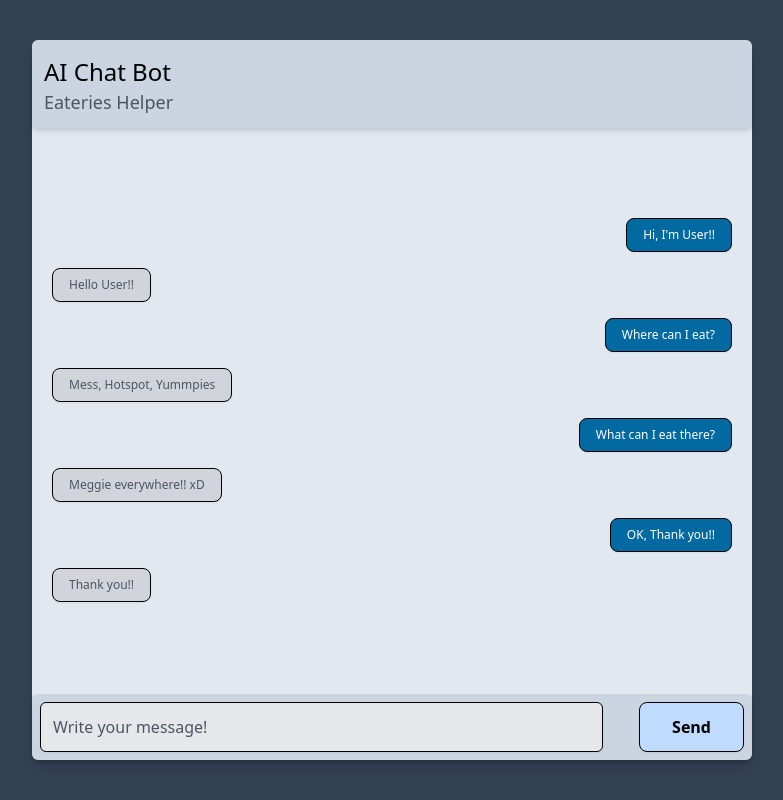
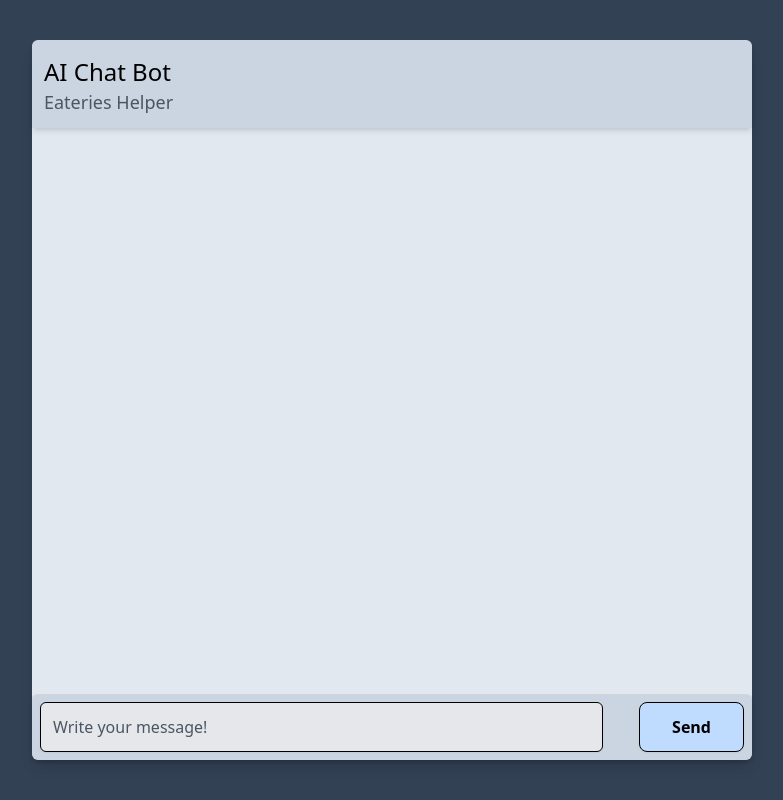
Before and after one commit to nisargsc/ai-chatbot, a Next.js app: page / in a window 1280 px wide. Shown: the whole page, without its empty margins (248-1031 px from the left). Built offline with nearby package versions, Linux system fonts and the light colour scheme.

Commit message:
user input and chat update done

```diff
--- /dev/null
+++ b/components/ChatContext.js
@@ -0,0 +1,24 @@
+import React, { useContext, useState } from 'react';
+
+export const ChatContext = React.createContext()
+export const ChatUpdateContext = React.createContext()
+
+export function useChat() {
+    return useContext(ChatContext)
+}
+
+export function useChatUpdate() {
+    return useContext(ChatUpdateContext)
+}
+
+export function ChatProvider({ children }) {
+    const [chat, setChat] = useState([]);
+
+    return (
+        <ChatContext.Provider value= { chat }>
+            <ChatUpdateContext.Provider value= { setChat }>
+                { children }
+            </ChatUpdateContext.Provider>
+        </ChatContext.Provider>
+    )
+}
--- a/components/Chatarea.js
+++ b/components/Chatarea.js
@@ -1,10 +1,12 @@
+import { useChat } from "./ChatContext";
 import Msg from "./Msg";
 
-export default function Chatarea(props) {
-    // console.log(props.convo)
+export default function Chatarea() {
+    const chat = useChat();
+    const i = 0
     return(
         <div id="chatarea" className="flex flex-col space-y-4 p-3 overflow-y-auto scrollbar-thumb-blue scrollbar-thumb-rounded scrollbar-track-blue-lighter scrollbar-w-2 scrolling-touch">
-                { props.convo.map((m) => <Msg sender={m["sender"]} msg= {m["msg"]}/>) }
+                { chat.map((m) => <Msg sender={m["sender"]} msg= {m["msg"]} i={i++}/> ) }
         </div>
     );
 }
--- a/components/Chatbot.js
+++ b/components/Chatbot.js
@@ -2,15 +2,15 @@ import Tittle from "./Tittle";
 import Inputform from "./Inputform";
 import Chatarea from "./Chatarea";
 
-export default function Chatbot(props)  {
-    // console.log("in chatbot ", props.convo)
+export default function Chatbot()  {
     return (
         <div className="flex-1 max-w-[90vh] max-h-[90vh]  rounded-lg shadow-lg justify-between flex flex-col h-screen bg-slate-200">
             <Tittle />
 
-            <Chatarea convo={props.convo}/>
+            <Chatarea />
 
             <Inputform />
+
         </div>
     );
 }
--- a/components/Inputform.js
+++ b/components/Inputform.js
@@ -1,13 +1,22 @@
-const submit = () => {
-    console.log("clicked on the send button!!")
-}
+import React from 'react';
+import { updatedChat } from '../utils/chat';
+import { useChat, useChatUpdate } from './ChatContext';
 
-export default function Inputform(props) {
+let msgRef = React.createRef();
+
+export default function Inputform() {
+    const chat = useChat();
+    const setChat = useChatUpdate();
+
     return (
         <div id="input" className="border-t-2 border-gray-200 shadow-md px-2 py-2 mb-2 sm:mb-0 relative flex rounded-md bg-slate-300">
-            <input type="text" placeholder="Write your message!" className="border border-black w-4/5 py-3 px-3 focus:outline-none focus:placeholder-gray-400 text-gray-600 placeholder-gray-600 bg-gray-200 rounded-md shadow-sm focus:shadow-md"/>
+            <input id="message" ref={msgRef} type="text" placeholder="Write your message!" className="border border-black w-4/5 py-3 px-3 focus:outline-none focus:placeholder-gray-400 text-gray-600 placeholder-gray-600 bg-gray-200 rounded-md shadow-sm focus:shadow-md"/>
             <div className="absolute right-0 items-center inset-y-0 hidden sm:flex pr-2 py-2">
-                <button type="button" onClick={submit} className="inline-flex items-center justify-center rounded-lg px-8 py-3 transition duration-500 ease-in-out border border-black shadow-sm hover:shadow-lg bg-blue-200 hover:bg-blue-500">
+                <button type="button" className="inline-flex items-center justify-center rounded-lg px-8 py-3 transition duration-500 ease-in-out border border-black shadow-sm hover:shadow-lg bg-blue-200 hover:bg-blue-500"
+                    onClick={ () => {
+                        setChat(updatedChat(chat, msgRef.current.value));
+                        msgRef.current.value="";
+                    }}>
                     <span className="font-bold text-black">Send</span>
                 </button>
             </div>
--- a/components/Msg.js
+++ b/components/Msg.js
@@ -1,9 +1,8 @@
 import Botmsg from "./Botmsg";
 import Usermsg from "./Usermsg";
 
-export default function Msg(props) {
-    let { sender, msg } = props
-    console.log(sender+" : "+msg)
+export default function Msg({ sender, msg , i}) {
+    console.log(i+ "| " +sender+" : "+msg)
     return(
         <>
             { (sender=="user")? <Usermsg msg={msg} /> : <Botmsg msg={msg} /> }
--- a/pages/api/convo.js
+++ /dev/null
@@ -1,43 +0,0 @@
-export default function handler(req,res) {
-    const convo = [
-        {
-            sender: "user",
-            msg: "Hi, I'm User!!"
-        },
-        {
-            sender: "bot",
-            msg: "Hello User!!"
-        },
-        {
-            sender: "user",
-            msg: "Where can I eat?"
-        },
-        {
-            sender: "bot",
-            msg: "Mess, Hotspot, Yummpies"
-        },
-        {
-            sender: "user",
-            msg: "What can I eat there?"
-        },
-        {
-            sender: "bot",
-            msg: "Meggie everywhere!! xD"
-        },
-        {
-            sender: "user",
-            msg: "OK, Thank you!!"
-        },
-        {
-            sender: "bot",
-            msg: "Thank you!!"
-        }
-    ]
-
-    const json_res = {
-        convo : convo
-    }
-
-    res.status(200).json( json_res )
-
-}
--- a/pages/index.js
+++ b/pages/index.js
@@ -1,7 +1,10 @@
 import Chatbot from "../components/chatbot";
+import { ChatProvider, useChat, useChatUpdate } from "../components/ChatContext";
 
-export default function Home(props) {
-  // console.log("in home", props)
+export default function Home() {
+    const chat = useChat();
+    const setChat = useChatUpdate();
+
     return (
         <div className="flex min-h-screen py-2 justify-center items-center bg-slate-700">
         <head>
@@ -10,19 +13,10 @@ export default function Home(props) {
             <link rel="icon" href="/favicon.ico" />
         </head>
 
-      <Chatbot convo={ props.convo }/>
+        <ChatProvider>
+            <Chatbot />
+        </ChatProvider>
+
         </div>
     )
 }
-
-export async function getServerSideProps(context) {
-  const res = await fetch("http://localhost:3000/api/convo")
-  const data = await res.json()
-  const { convo } = data
-  // console.log("in serversideprops", convo)
-  return {
-    props: {
-        convo: convo
-    },
-  }
-}
--- /dev/null
+++ b/utils/chat.js
@@ -0,0 +1,12 @@
+import { botMessage } from "./nlp"
+
+export function updatedChat(chat, user_msg) {
+    const message = {
+        sender: "user",
+        msg: user_msg
+    }
+
+    const bot_message = botMessage(user_msg)
+
+    return [...chat, message, bot_message]
+}
--- /dev/null
+++ b/utils/nlp.js
@@ -0,0 +1,9 @@
+export function botMessage(user_msg){
+    let bot_msg = "Hi, I'm Bot!!"
+
+    const message = {
+        sender: "bot",
+        msg: bot_msg
+    }
+    return message
+}
```
Lines whose indentation alone changed are shown as unchanged.
